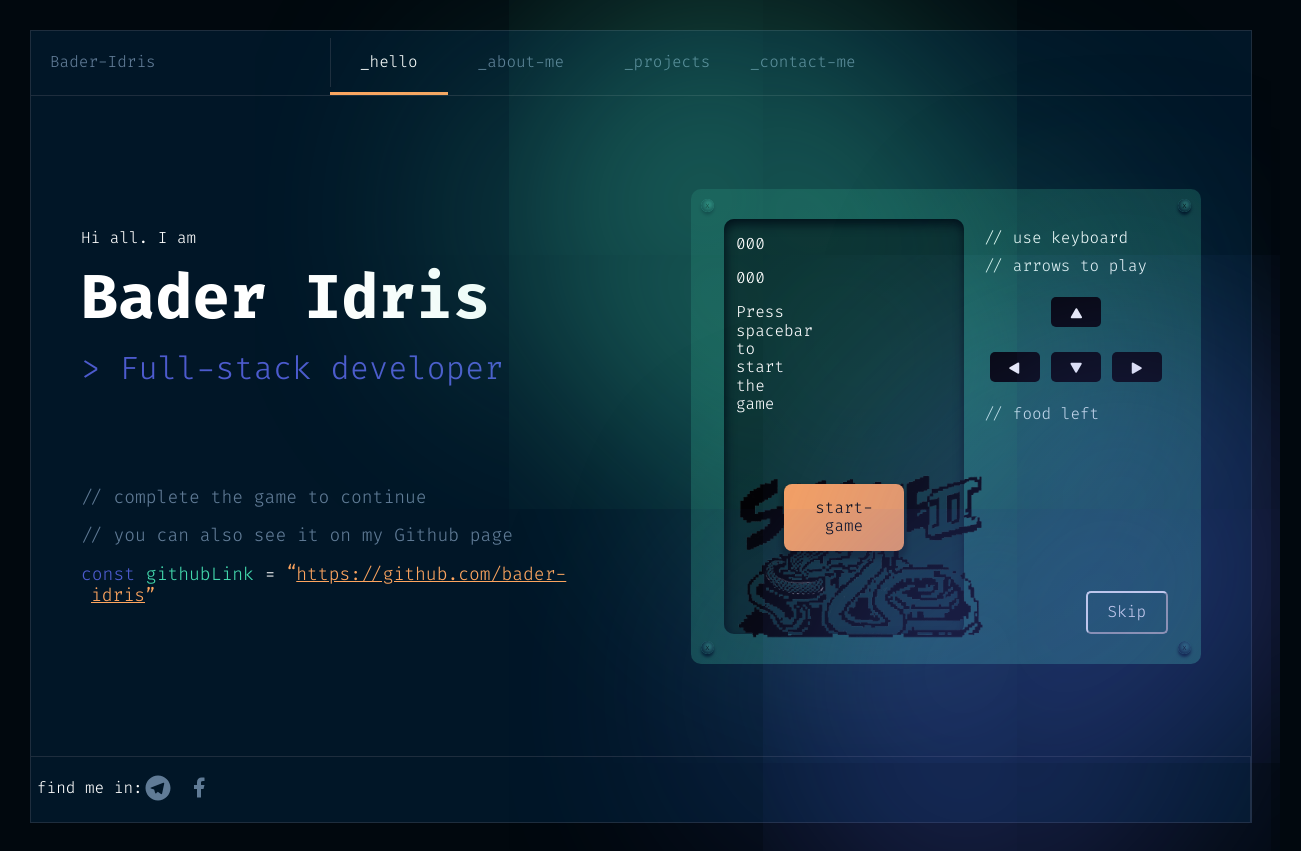
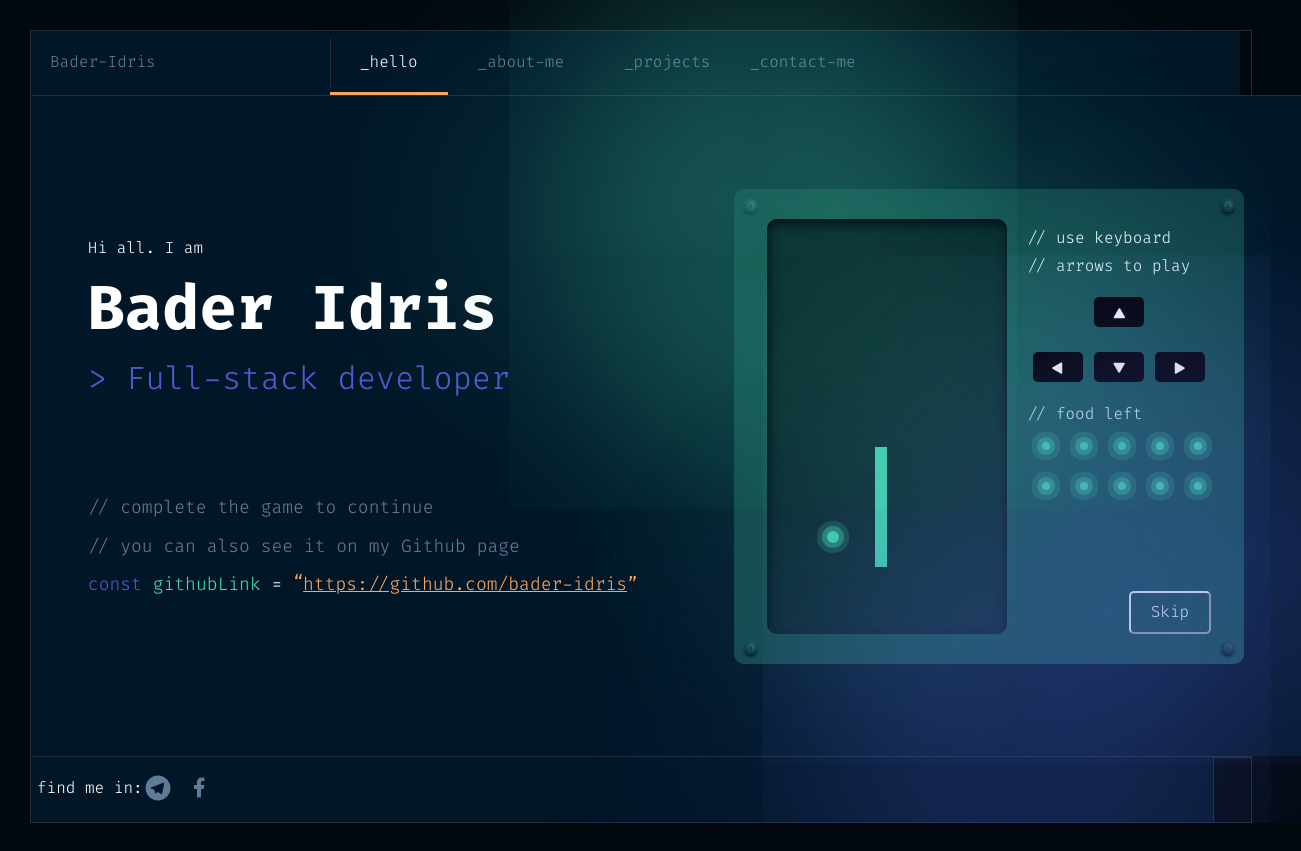
Before and after one commit to Bader-Idris/portfolio, a Vue app in the folder client/: page / in a window 1280 px wide. Shown: the whole page, 1301 px wide, since content can reach past the window. After the commit the page ends 823 px from the top, so only its background shows below. Built offline with nearby package versions, Linux system fonts and the light colour scheme.

Commit message:
fix: maintained many issues in main page

```diff
--- a/client/src/App.vue
+++ b/client/src/App.vue
@@ -1,9 +1,7 @@
 <template>
   <!-- <TheUtils /> -->
   <TheNavigation />
-  <router-view />
-  <!-- <div class="container">
-  </div> -->
+    <router-view />
   <FooterView />
 </template>
 
@@ -14,22 +12,22 @@ import FooterView from '@/views/FooterView.vue'
 </script>
 
 <style lang="scss">
+:root {
+  height: 100vh;
+  width: 100vw;
+}
 body {
   background-color: $primary1;
   color: $secondary1;
 }
 #app {
   margin: 30px;
-  // width: 100%;
-  // height: 100%;
 }
 .title {
   font-family: $main-font;
 }
 .container {
-background-color: $primary1;
-  // font-size: $headline-size;
-  // text-transform: uppercase;
+  background-color: $primary1;
   color: white;
 }
 </style>
--- a/client/src/assets/scss/main.scss
+++ b/client/src/assets/scss/main.scss
@@ -66,24 +66,24 @@
 //   margin-left: auto;
 //   margin-right: auto;
 // }
-// /* Small */
-// @media (min-width: 768px) {
-//   .container {
-//     width: 750px;
-//   }
-// }
-// /* Medium */
-// @media (min-width: 992px) {
-//   .container {
-//     width: 970px;
-//   }
-// }
-// /* Large */
-// @media (min-width: 1200px) {
-//   .container {
-//     width: 1170px;
-//   }
-// }
+/* Small */
+@media (min-width: 768px) {//! needs improvements
+  .container {
+    width: 750px;
+  }
+}
+/* Medium */
+@media (min-width: 992px) {
+  .container {
+    width: 970px;
+  }
+}
+/* Large */
+@media (min-width: 1200px) {
+  .container {
+    width: 1170px;
+  }
+}
 // /* created in 09th lesson☠️ */
 // .main-title {
 //   text-transform: uppercase;
--- a/client/src/components/Food.vue
+++ b/client/src/components/Food.vue
@@ -1,5 +1,9 @@
 <template>
-  <div class="food-left"></div>
+  <div class="food-left">
+    <span v-for="(span, index) in foodLeft"
+      :key="index" :class="{ 'eaten': span.eaten }"
+    ></span>
+  </div>
 </template>
 
 <style lang="scss">
@@ -23,6 +27,34 @@
     box-shadow: 0 0 0px 5px rgba(67, 217, 173, 0.4),
       0 0 0px 10px rgba(67, 217, 173, 0.2);
     margin: 15px;
+    transition: transform 0.3s ease-in-out;
+    &.eaten {
+      opacity: 0.3;
+    }
   }
 }
+.snake {
+  width: 100%;
+  height: 100%;
+  background: $accent2;
+  // border-radius: 12em 12em 0 0;
+}
+.food {
+  width: 100%;
+  height: 100%;
+  background-color: $accent2;
+  border-radius: 50%;
+  box-shadow: 0 0 0px 5px rgba(67, 217, 173, 0.4),
+    0 0 0px 10px rgba(67, 217, 173, 0.2);
+}
 </style>
+
+<script setup>
+import { defineProps, computed } from 'vue';
+
+// Define props for foodLeft array
+const props = defineProps({
+  foodLeft: Array
+});
+
+</script>
--- a/client/src/components/GameContainer.vue
+++ b/client/src/components/GameContainer.vue
@@ -3,12 +3,8 @@
     <div class="screws">
       <span v-for="i in 4" :key="i">x</span>
     </div>
-    <div class="game-screen">
-      <SnakeGame />
-      <div class="outcome-display">
-        <button>start-game</button>
-      </div>
-    </div>
+    <!-- <SnakeGame :foodLeft="foodLeft" @foodEaten="updateFoodLeft" /> -->
+    <SnakeGame :updateFoodLeft="updateFoodLeft" />
     <div class="game-controller">
       <span>// use keyboard</span>
       <span>// arrows to play</span>
@@ -19,11 +15,9 @@
         <span><i class="fas fa-triangle right"></i></span>
       </div>
       <span>// food left</span>
-      <div class="food-left">
-        <span v-for="i in 10" :key="i"></span>
-      </div>
-      <AppLink to="/about">
-        <!-- Give some smooth movements -->
+      <Food :foodLeft="foodLeft" />
+      <AppLink to="/about" class="internal-link">
+        <!-- Give some smooth movements, 🔴 and force the game to stop -->
         <button class="skip">Skip</button>
       </AppLink>
     </div>
@@ -104,41 +98,6 @@
         height: calc(100% - 60px);
         border-radius: 10px;
       }
-
-      .game-screen {
-        margin: 30px 5px 30px 33px;
-        box-shadow: inset 1px 5px 11px 0 #02121B;
-        background-color: rgb(1, 8, 14, 50%);
-        z-index: 1;
-        display: grid;
-        grid-template-columns: repeat(20, 12px);
-        grid-template-rows: repeat(20, 12px);
-        position: relative;
-
-        .outcome-display {
-          button {
-            // width: 40px;
-            background-color: $accent1;
-            color: $primary1;
-            border: none;
-            border-radius: 8px;
-            padding: 15px;
-            font-family: $main-font;
-            position: absolute;
-            bottom: 20%;
-            box-shadow: 0px 5px 5px 3px #00000052;
-            user-select: none;
-            left: 50%;
-            cursor: pointer;
-            transform: translateX(-50%);
-
-            &:hover {
-              opacity: 0.7;
-            }
-          }
-        }
-      }
-
       .game-controller {
         margin: 30px 33px 30px 15px;
         position: relative;
@@ -229,5 +188,31 @@
 </style>
 
 <script setup>
+import { ref, onMounted } from 'vue';
 import SnakeGame from '@/components/SnakeGame.vue';
+import Food from './Food.vue';
+
+// Define reactive data for foodLeft array
+const foodLeft = ref([]);
+
+// Initialize foodLeft array on component mount
+onMounted(() => {
+  foodLeft.value = Array.from({ length: 10 }, () => ({ eaten: false }));
+});
+
+// Initialize currentIndex to track the index of the last uneaten food
+// let currentIndex = ref(0);
+
+function updateFoodLeft() {
+  // Find the index of the last uneaten food
+  let lastIndex = foodLeft.value.length - 1;
+  while (lastIndex >= 0 && foodLeft.value[lastIndex].eaten) {
+    lastIndex--;
+  }
+
+  // If there's an uneaten food, mark it as eaten
+  if (lastIndex >= 0) {
+    foodLeft.value[lastIndex].eaten = true;
+  }
+}
 </script>
--- a/client/src/components/SnakeGame.vue
+++ b/client/src/components/SnakeGame.vue
@@ -1,58 +1,70 @@
 <template>
+  <div class="game-screen" ref="board" id="game-screen">
     <!-- <div class="snake"></div> -->
-
-  <!-- <div class="game-border-1"> -->
-  <!-- <div class="game-border-2"> -->
-  <!-- <div class="game-border-3"> -->
-  <div ref="board" id="game-screen"></div> <!-- use ref for comp apis-->
-  <!-- </div> -->
-  <!-- </div> -->
-  <!-- </div> -->
     <div class="scores">
       <p ref="score" id="score">000</p>
       <p ref="highScoreText" id="highScore">000</p>
       <p ref="instructionText" id="instruction-text">Press spacebar to start the game</p>
       <img ref="logo" id="logo" src="@/assets/imgs/snake-game-ai-gen.png" alt="snake-logo" />
     </div>
+    <div class="outcome-display">
+      <!-- I want to hide/remove this button when the game starts -->
+      <button @click="!startGame">start-game</button>
+    </div>
+  </div>
 </template>
 
 <style lang="scss">
-.snake {
-  width: 100%;
-  height: 100%;
-  // background: $accent2;
-  background: yellow;
-  //! DOES NOT APPEAR !!
+.game-screen {
+  margin: 30px 5px 30px 33px;
+  box-shadow: inset 1px 5px 11px 0 #02121B;
+  background-color: rgb(1, 8, 14, 50%);
+  z-index: 1;
+  display: grid;
+  grid-template-columns: repeat(20, 12px);
+  // grid-template-rows: repeat(20, 12px);
+  grid-template-rows: repeat(34, 12px);
+  position: relative;
+
+  .outcome-display {
+    button {
+      // width: 40px;
+      background-color: $accent1;
+      color: $primary1;
+      border: none;
+      border-radius: 8px;
+      padding: 15px;
+      font-family: $main-font;
+      position: absolute;
+      bottom: 20%;
+      box-shadow: 0px 5px 5px 3px #00000052;
+      user-select: none;
+      left: 50%;
+      cursor: pointer;
+      transform: translateX(-50%);
+
+      &:hover {
+        opacity: 0.7;
       }
-.food {
-  @extend .food-left !optional;
+      // check me
+      &.hide {
+        display: none;
       }
+    }
+  }
+}
+
+
 </style>
 
 <script setup>
-import { ref, onMounted, onUnmounted } from 'vue';
+import { ref, onMounted, onUnmounted, defineProps } from 'vue';
+import Food from './Food.vue';
 
 // DOM Elements
-const board = ref(null);
-const instructionText = ref(null);
-const logo = ref(null);
-const score = ref(null);
-const highScoreText = ref(null);
-
-onMounted(() => {
-  board.value = document.getElementById('game-screen');
-  instructionText.value = document.getElementById('instruction-text');
-  logo.value = document.getElementById('logo');
-  score.value = document.getElementById('score');
-  highScoreText.value = document.getElementById('highScore');
-  document.addEventListener('keydown', handleKeyPress);
-});
-onUnmounted(() => {
-  document.removeEventListener('keydown', handleKeyPress);
-});
 // Define game variables, automatically in setup for reactivity with composition apis
 const gridSize = ref(20);
-const snake = ref([{ x: 10, y: 10 }]);
+const snake = ref(Array.from({ length: 10 }, (_, index) => ({ x: 10, y: 20 + index })));
 const food = ref(generateFood());
 const highScore = ref(0);
 const direction = ref('up');
@@ -60,16 +72,54 @@ let gameInterval;
 const gameSpeedDelay = ref(200);
 const gameStarted = ref(false);
 
+// Reactive references to DOM elements
+const board = ref(null);
+const instructionText = ref(null);
+const logo = ref(null);
+const score = ref(null);
+const highScoreText = ref(null);
+
+const props = defineProps({
+  foodLeft: Array,
+  updateFoodLeft: Function
+
+});
+// const emits = defineEmits(['foodEaten']);
+
+onMounted(() => {
+  // Assign DOM elements
+  board.value = document.getElementById('game-screen');
+  instructionText.value = document.getElementById('instruction-text');
+  logo.value = document.getElementById('logo');
+  score.value = document.getElementById('score');
+  highScoreText.value = document.getElementById('highScore');
+  document.addEventListener('keydown', handleKeyPress);
+  updateElementsVisibility();
+
+  // Draw initial game state
+  draw();
+});
+
+onUnmounted(() => {
+  document.removeEventListener('keydown', handleKeyPress);
+});
+
+function updateElementsVisibility() {
+  // Update visibility of elements based on gameStarted status
+  const displayStyle = gameStarted.value ? 'none' : 'block';
+  instructionText.value.style.display = displayStyle;
+  logo.value.style.display = displayStyle;
+}
+
 function draw() {
-  // board.value.innerHTML = '';
-  board.value = ref(null);
+  board.value.innerHTML = ''; // it throws an error
   drawSnake();
   drawFood();
   updateScore();
 }
-// In Vue 3 Composition API, when you are working with DOM elements accessed using `ref`, use DOM.value instead of DOM directly
+
 function drawSnake() {
-  snake.value.forEach((segment) => {
+  snake.value.forEach(segment => {
     const snakeElement = createGameElement('div', 'snake');
     setPosition(snakeElement, segment);
     board.value.appendChild(snakeElement);
@@ -77,30 +127,25 @@ function drawSnake() {
 }
 
 function createGameElement(tag, className) {
-  const element = document.value.createElement(tag);
-  element.value.className = className;
+  const element = document.createElement(tag);
+  element.className = className;
   return element;
 }
 
 function setPosition(element, position) {
-  element.value.style.gridColumn = position.value.x;
-  element.value.style.gridRow = position.value.y;
+  element.style.gridColumn = position.x;
+  element.style.gridRow = position.y;
 }
-// test it
-// draw();
-
 function drawFood() {
-  if (gameStarted) {
   const foodElement = createGameElement('div', 'food');
-    setPosition(foodElement, food);
+  // console.log(food.value)
+  setPosition(foodElement, food.value);//after checking, i added the 1
   board.value.appendChild(foodElement);
 }
-}
 
-// Function to generate food
 function generateFood() {
-  const x = Math.floor(Math.random() * gridSize.value) + 1;// added  gridSize["value"]
-  const y = Math.floor(Math.random() * gridSize.value) + 1;// to work well with comp apis
+  const x = Math.floor(Math.random() * gridSize.value) + 1;
+  const y = Math.floor(Math.random() * gridSize.value + 14) + 1;
   return { x, y };
 }
 
@@ -122,11 +167,12 @@ function move() {
   }
   snake.value.unshift(head);
 
-  // snake.pop();
   if (head.x === food.value.x && head.y === food.value.y) {
     food.value = generateFood();
+    props.updateFoodLeft();
+    // emits.foodEaten();//learn more about emits
     increaseSpeed();
-    clearInterval(gameInterval); // Clear past interval
+    clearInterval(gameInterval);
     gameInterval = setInterval(() => {
       move();
       checkCollision();
@@ -136,16 +182,21 @@ function move() {
     snake.value.pop();
   }
 }
+
+
 function startGame() {
-  gameStarted.value = true; // Keep track of a running game
-  instructionText.value.style.display = 'none';
-  logo.value.style.display = 'none';
+  gameStarted.value = true;
+  updateElementsVisibility();
+  drawSnake(); // Draw the snake when the game starts
+  drawFood(); // Draw food when the game starts
   gameInterval = setInterval(() => {
     move();
-    checkCollision();
+    checkCollision(); // Check for collisions during each move
     draw();
   }, gameSpeedDelay.value);
 }
+
+
 function handleKeyPress(event) {
   if (
     (!gameStarted.value && event.code === 'Space') ||
@@ -169,12 +220,57 @@ function handleKeyPress(event) {
     }
   }
 }
-document.addEventListener('keydown', handleKeyPress);
+// document.addEventListener('keydown', handleKeyPress);
+function increaseSpeed() {
+  if (gameSpeedDelay.value > 150) {
+    gameSpeedDelay.value -= 5;
+  } else if (gameSpeedDelay.value > 100) {
+    gameSpeedDelay.value -= 3;
+  } else if (gameSpeedDelay.value > 50) {
+    gameSpeedDelay.value -= 2;
+  } else if (gameSpeedDelay.value > 25) {
+    gameSpeedDelay.value -= 1;
+  }
+}
 
-function increaseSpeed() { };
-function checkCollision() { };
-function resetGame() { };
-function updateScore() { };
+function checkCollision() {
+  const head = snake.value[0];
+
+  // Check for collision with boundaries
+  if (head.x < 1 || head.x > gridSize.value || head.y < 1 || head.y > (gridSize.value + 14)) {
+    resetGame();
+    return;
+  }
+
+  // Check for collision with the snake's body
+  for (let i = 1; i < snake.value.length; i++) {
+    if (head.x === snake.value[i].x && head.y === snake.value[i].y) {
+      resetGame();
+      return;
+    }
+  }
+}
+
+function resetGame() {
+  // const foodLeft = props.foodLeft;
+  // foodLeft.value = Array.from({ length: 10 }, () => ({ eaten: false }));
+  // foodLeft.value.forEach(food => {
+  //   food.eaten = false;
+  // });
+  // props.updateFoodLeft();
+  updateHighScore();
+  stopGame();
+  snake.value = Array.from({ length: 10 }, (_, index) => ({ x: 10, y: 20 + index }))
+  food.value = generateFood();
+  direction.value = 'up';
+  gameSpeedDelay.value = 200;
+  updateScore();
+}
+
+function updateScore() {
+  const currentScore = snake.value.length - 1;
+  score.value.textContent = currentScore.toString().padStart(3, '0');
+}
 
 function stopGame() {
   clearInterval(gameInterval);
@@ -182,213 +278,14 @@ function stopGame() {
   instructionText.value.style.display = 'block';
   logo.value.style.display = 'block';
 }
-function updateHighScore() { };
 
-/* were as this in pure js:
-// Define HTML elements
-const board = document.getElementById('game-screen');
-const instructionText = document.getElementById('instruction-text');
-const logo = document.getElementById('logo');
-const score = document.getElementById('score');
-const highScoreText = document.getElementById('highScore');
-
-// Define game variables
-const gridSize = 20;
-let snake = [{ x: 10, y: 10 }];
-let food = generateFood();
-let highScore = 0;
-let direction = 'right';
-let gameInterval;
-let gameSpeedDelay = 200;
-let gameStarted = false;
-
-// Draw game map, snake, food
-function draw() {
-  board.innerHTML = '';
-  drawSnake();
-  drawFood();
-  updateScore();
+function updateHighScore() {
+  const currentScore = snake.value.length - 1;
+  if (currentScore > highScore.value) {
+    highScore.value = currentScore;
+    highScoreText.value.textContent = highScore.value.toString().padStart(3, '0');
+  }
+  highScoreText.value.style.display = 'block';
 }
 
-// Draw snake
-function drawSnake() {
-  snake.forEach((segment) => {
-    const snakeElement = createGameElement('div', 'snake');
-    setPosition(snakeElement, segment);
-    board.appendChild(snakeElement);
-  });
-}
-
-// Create a snake or food cube/div
-function createGameElement(tag, className) {
-  const element = document.createElement(tag);
-  element.className = className;
-  return element;
-}
-
-// Set the position of snake or food
-function setPosition(element, position) {
-  element.style.gridColumn = position.x;
-  element.style.gridRow = position.y;
-}
-
-// Testing draw function
-// draw();
-
-// Draw food function
-function drawFood() {
-  if (gameStarted) {
-    const foodElement = createGameElement('div', 'food');
-    setPosition(foodElement, food);
-    board.appendChild(foodElement);
-  }
-}
-
-// Generate food
-function generateFood() {
-  const x = Math.floor(Math.random() * gridSize) + 1;
-  const y = Math.floor(Math.random() * gridSize) + 1;
-  return { x, y };
-}
-
-// Moving the snake
-function move() {
-  const head = { ...snake[0] };
-  switch (direction) {
-    case 'up':
-      head.y--;
-      break;
-    case 'down':
-      head.y++;
-      break;
-    case 'left':
-      head.x--;
-      break;
-    case 'right':
-      head.x++;
-      break;
-  }
-
-  snake.unshift(head);
-
-  //   snake.pop();
-
-  if (head.x === food.x && head.y === food.y) {
-    food = generateFood();
-    increaseSpeed();
-    clearInterval(gameInterval); // Clear past interval
-    gameInterval = setInterval(() => {
-      move();
-      checkCollision();
-      draw();
-    }, gameSpeedDelay);
-  } else {
-    snake.pop();
-  }
-}
-
-// Test moving
-// setInterval(() => {
-//   move(); // Move first
-//   draw(); // Then draw again new position
-// }, 200);
-
-// Start game function
-function startGame() {
-  gameStarted = true; // Keep track of a running game
-  instructionText.style.display = 'none';
-  logo.style.display = 'none';
-  gameInterval = setInterval(() => {
-    move();
-    checkCollision();
-    draw();
-  }, gameSpeedDelay);
-}
-
-// Keypress event listener
-function handleKeyPress(event) {
-  if (
-    (!gameStarted && event.code === 'Space') ||
-    (!gameStarted && event.key === ' ')
-  ) {
-    startGame();
-  } else {
-    switch (event.key) {
-      case 'ArrowUp':
-        direction = 'up';
-        break;
-      case 'ArrowDown':
-        direction = 'down';
-        break;
-      case 'ArrowLeft':
-        direction = 'left';
-        break;
-      case 'ArrowRight':
-        direction = 'right';
-        break;
-    }
-  }
-}
-
-document.addEventListener('keydown', handleKeyPress);
-
-function increaseSpeed() {
-  //   console.log(gameSpeedDelay);
-  if (gameSpeedDelay > 150) {
-    gameSpeedDelay -= 5;
-  } else if (gameSpeedDelay > 100) {
-    gameSpeedDelay -= 3;
-  } else if (gameSpeedDelay > 50) {
-    gameSpeedDelay -= 2;
-  } else if (gameSpeedDelay > 25) {
-    gameSpeedDelay -= 1;
-  }
-}
-
-function checkCollision() {
-  const head = snake[0];
-
-  if (head.x < 1 || head.x > gridSize || head.y < 1 || head.y > gridSize) {
-    resetGame();
-  }
-
-  for (let i = 1; i < snake.length; i++) {
-    if (head.x === snake[i].x && head.y === snake[i].y) {
-      resetGame();
-    }
-  }
-}
-
-function resetGame() {
-  updateHighScore();
-  stopGame();
-  snake = [{ x: 10, y: 10 }];
-  food = generateFood();
-  direction = 'right';
-  gameSpeedDelay = 200;
-  updateScore();
-}
-
-function updateScore() {
-  const currentScore = snake.length - 1;
-  score.textContent = currentScore.toString().padStart(3, '0');
-}
-
-function stopGame() {
-  clearInterval(gameInterval);
-  gameStarted = false;
-  instructionText.style.display = 'block';
-  logo.style.display = 'block';
-}
-
-function updateHighScore() {
-  const currentScore = snake.length - 1;
-  if (currentScore > highScore) {
-    highScore = currentScore;
-    highScoreText.textContent = highScore.toString().padStart(3, '0');
-  }
-  highScoreText.style.display = 'block';
-}
-
-*/
 </script>
--- a/client/src/views/Home.vue
+++ b/client/src/views/Home.vue
@@ -25,7 +25,7 @@
 <script setup>
 import { ref } from 'vue';
 import GameContainer from '@/components/GameContainer.vue'
-// import Food from '@/components/Food.vue';
+import Food from '@/components/Food.vue';
 </script>
 
 <style lang="scss" scoped>
```
Also changed, not shown: client/src/components/svg/SvgLinkedIn.vue (added, +15 -0 lines). Lines whose indentation alone changed are shown as unchanged.
